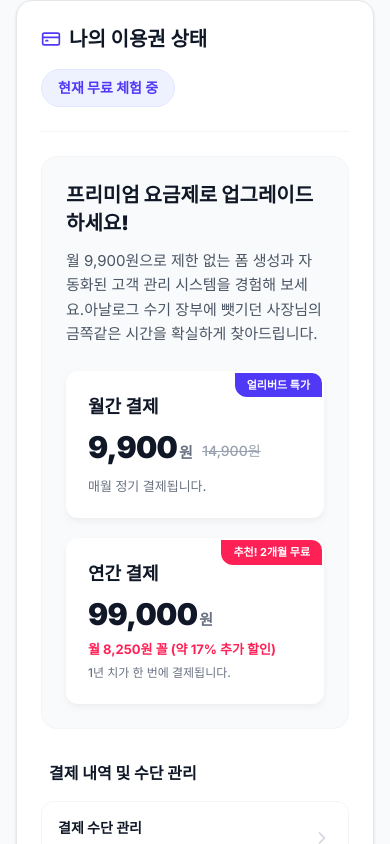
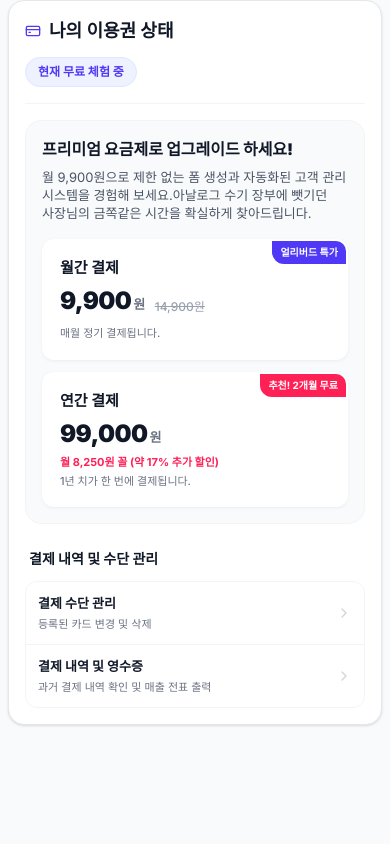
Before and after one commit to hannune-s/ssakdaform, a Next.js app: page /subscription in a window 390 px wide. Shown: the top 844 px of the page. Built offline with nearby package versions, Linux system fonts and the light colour scheme.

Commit message:
style: 구독 및 결제 관리 페이지 모바일 최적화 (패딩, 폰트 사이즈 등 여백 축소)

```diff
--- a/src/app/subscription/page.tsx
+++ b/src/app/subscription/page.tsx
@@ -4,73 +4,74 @@ import { CreditCard, ChevronRight } from 'lucide-react';
 
 export default function SubscriptionPage() {
   return (
-    <div className="w-full max-w-4xl mx-auto px-4 animate-in fade-in slide-in-from-bottom-4 duration-500">
+    <div className="w-full max-w-4xl mx-auto px-2 sm:px-4 animate-in fade-in slide-in-from-bottom-4 duration-500 break-keep">
       <div className="bg-white rounded-2xl shadow-sm border border-gray-200 overflow-hidden mb-6">
-        <div className="p-6 md:p-8">
-          <div className="flex flex-col sm:flex-row sm:items-center justify-between mb-6 gap-4 border-b border-gray-100 pb-6">
+        <div className="p-4 sm:p-6 md:p-8">
+
+          <div className="flex flex-col sm:flex-row sm:items-center justify-between mb-4 sm:mb-6 gap-3 sm:gap-4 border-b border-gray-100 pb-4 sm:pb-6">
             <div>
-              <h2 className="text-xl font-bold text-gray-900 flex items-center gap-2">
-                <CreditCard className="w-5 h-5 text-indigo-600" />
+              <h2 className="text-lg sm:text-xl font-bold text-gray-900 flex items-center gap-2">
+                <CreditCard className="w-4 h-4 sm:w-5 sm:h-5 text-indigo-600" />
                 나의 이용권 상태
               </h2>
             </div>
-            <div className="px-4 py-2 bg-indigo-50 text-indigo-600 font-bold text-sm rounded-full inline-flex items-center w-fit border border-indigo-100">
+            <div className="px-3 sm:px-4 py-1.5 sm:py-2 bg-indigo-50 text-indigo-600 font-bold text-xs sm:text-sm rounded-full inline-flex items-center w-fit border border-indigo-100">
               현재 무료 체험 중
             </div>
           </div>
 
-          <div className="bg-gray-50 rounded-2xl p-6 sm:p-8 border border-gray-100 mb-8">
-            <h3 className="text-xl font-black text-gray-900 mb-3">프리미엄 요금제로 업그레이드 하세요!</h3>
-            <p className="text-[15px] text-gray-600 leading-relaxed mb-6">
+          <div className="bg-gray-50 rounded-2xl p-4 sm:p-6 md:p-8 border border-gray-100 mb-6 sm:mb-8">
+            <h3 className="text-base sm:text-xl font-black text-gray-900 mb-2 sm:mb-3">프리미엄 요금제로 업그레이드 하세요!</h3>
+            <p className="text-[13px] sm:text-[15px] text-gray-600 leading-snug sm:leading-relaxed mb-4 sm:mb-6">
               월 9,900원으로 제한 없는 폼 생성과 자동화된 고객 관리 시스템을 경험해 보세요.<br className="hidden sm:block" />
               아날로그 수기 장부에 뺏기던 사장님의 금쪽같은 시간을 확실하게 찾아드립니다.
             </p>
 
-            <div className="grid sm:grid-cols-2 gap-5">
+            <div className="grid sm:grid-cols-2 gap-3 sm:gap-5">
               {/* 월간 결제 버튼 */}
-              <button onClick={() => alert('월간 결제 모듈이 실행됩니다.')} className="relative w-full bg-white border-2 border-transparent shadow-md shadow-gray-200/50 rounded-xl p-5 text-left hover:border-indigo-600 hover:shadow-indigo-100 transition-all group overflow-hidden">
-                <div className="absolute top-0 right-0 bg-indigo-600 text-white text-[11px] font-bold px-3 py-1 rounded-bl-xl">
+              <button onClick={() => alert('월간 결제 모듈이 실행됩니다.')} className="relative w-full bg-white border-2 border-transparent shadow-sm sm:shadow-md shadow-gray-200/50 rounded-xl p-4 sm:p-5 text-left hover:border-indigo-600 hover:shadow-indigo-100 transition-all group overflow-hidden">
+                <div className="absolute top-0 right-0 bg-indigo-600 text-white text-[10px] sm:text-[11px] font-bold px-2 sm:px-3 py-1 rounded-bl-xl">
                   얼리버드 특가
                 </div>
-                <div className="font-bold text-gray-900 mb-2 group-hover:text-indigo-600 transition-colors text-lg">월간 결제</div>
-                <div className="flex items-end gap-1.5 mb-3">
-                  <span className="text-3xl font-black text-gray-900 group-hover:text-indigo-600 transition-colors tracking-tight">9,900<span className="text-[15px] font-bold text-gray-500 ml-0.5">원</span></span>
-                  <span className="text-sm text-gray-400 line-through mb-1 ml-1 font-medium">14,900원</span>
+                <div className="font-bold text-gray-900 mb-1.5 sm:mb-2 group-hover:text-indigo-600 transition-colors text-[15px] sm:text-lg">월간 결제</div>
+                <div className="flex items-end gap-1.5 mb-2 sm:mb-3">
+                  <span className="text-2xl sm:text-3xl font-black text-gray-900 group-hover:text-indigo-600 transition-colors tracking-tight">9,900<span className="text-[13px] sm:text-[15px] font-bold text-gray-500 ml-0.5">원</span></span>
+                  <span className="text-xs sm:text-sm text-gray-400 line-through mb-0.5 sm:mb-1 ml-1 font-medium">14,900원</span>
                 </div>
-                <div className="text-[13px] text-gray-500 font-medium">매월 정기 결제됩니다.</div>
+                <div className="text-[11px] sm:text-[13px] text-gray-500 font-medium">매월 정기 결제됩니다.</div>
               </button>
 
               {/* 연간 결제 버튼 */}
-              <button onClick={() => alert('연간 결제 모듈이 실행됩니다.')} className="relative w-full bg-white border-2 border-transparent shadow-md shadow-gray-200/50 rounded-xl p-5 text-left hover:border-indigo-600 hover:shadow-indigo-100 transition-all group overflow-hidden">
-                <div className="absolute top-0 right-0 bg-rose-500 text-white text-[11px] font-bold px-3 py-1 rounded-bl-xl">
+              <button onClick={() => alert('연간 결제 모듈이 실행됩니다.')} className="relative w-full bg-white border-2 border-transparent shadow-sm sm:shadow-md shadow-gray-200/50 rounded-xl p-4 sm:p-5 text-left hover:border-indigo-600 hover:shadow-indigo-100 transition-all group overflow-hidden">
+                <div className="absolute top-0 right-0 bg-rose-500 text-white text-[10px] sm:text-[11px] font-bold px-2 sm:px-3 py-1 rounded-bl-xl">
                   추천! 2개월 무료
                 </div>
-                <div className="font-bold text-gray-900 mb-2 group-hover:text-indigo-600 transition-colors text-lg">연간 결제</div>
-                <div className="flex items-end gap-1.5 mb-2">
-                  <span className="text-3xl font-black text-gray-900 group-hover:text-indigo-600 transition-colors tracking-tight">99,000<span className="text-[15px] font-bold text-gray-500 ml-0.5">원</span></span>
+                <div className="font-bold text-gray-900 mb-1.5 sm:mb-2 group-hover:text-indigo-600 transition-colors text-[15px] sm:text-lg">연간 결제</div>
+                <div className="flex items-end gap-1.5 mb-1 sm:mb-2">
+                  <span className="text-2xl sm:text-3xl font-black text-gray-900 group-hover:text-indigo-600 transition-colors tracking-tight">99,000<span className="text-[13px] sm:text-[15px] font-bold text-gray-500 ml-0.5">원</span></span>
                 </div>
-                <div className="text-[13px] text-rose-500 font-bold mb-1">월 8,250원 꼴 (약 17% 추가 할인)</div>
-                <div className="text-[12px] text-gray-500 font-medium">1년 치가 한 번에 결제됩니다.</div>
+                <div className="text-[11px] sm:text-[13px] text-rose-500 font-bold mb-0.5 sm:mb-1">월 8,250원 꼴 (약 17% 추가 할인)</div>
+                <div className="text-[11px] sm:text-[12px] text-gray-500 font-medium">1년 치가 한 번에 결제됩니다.</div>
               </button>
             </div>
           </div>
 
           <div>
-            <h3 className="font-bold text-gray-900 mb-4 px-2">결제 내역 및 수단 관리</h3>
+            <h3 className="font-bold text-gray-900 mb-3 sm:mb-4 px-1 sm:px-2 text-[14px] sm:text-base">결제 내역 및 수단 관리</h3>
             <div className="border border-gray-100 rounded-xl divide-y divide-gray-100">
-              <button className="w-full flex items-center justify-between p-4 hover:bg-gray-50 transition-colors rounded-t-xl group text-left">
+              <button className="w-full flex items-center justify-between p-3 sm:p-4 hover:bg-gray-50 transition-colors rounded-t-xl group text-left">
                 <div>
-                  <div className="font-bold text-gray-900 text-sm mb-1">결제 수단 관리</div>
-                  <div className="text-xs text-gray-500">등록된 카드 변경 및 삭제</div>
+                  <div className="font-bold text-gray-900 text-[13px] sm:text-sm mb-0.5 sm:mb-1">결제 수단 관리</div>
+                  <div className="text-[11px] sm:text-xs text-gray-500">등록된 카드 변경 및 삭제</div>
                 </div>
-                <ChevronRight className="w-5 h-5 text-gray-300 group-hover:text-gray-500 transition-colors" />
+                <ChevronRight className="w-4 h-4 sm:w-5 sm:h-5 text-gray-300 group-hover:text-gray-500 transition-colors" />
               </button>
-              <button className="w-full flex items-center justify-between p-4 hover:bg-gray-50 transition-colors rounded-b-xl group text-left">
+              <button className="w-full flex items-center justify-between p-3 sm:p-4 hover:bg-gray-50 transition-colors rounded-b-xl group text-left">
                 <div>
-                  <div className="font-bold text-gray-900 text-sm mb-1">결제 내역 및 영수증</div>
-                  <div className="text-xs text-gray-500">과거 결제 내역 확인 및 매출 전표 출력</div>
+                  <div className="font-bold text-gray-900 text-[13px] sm:text-sm mb-0.5 sm:mb-1">결제 내역 및 영수증</div>
+                  <div className="text-[11px] sm:text-xs text-gray-500">과거 결제 내역 확인 및 매출 전표 출력</div>
                 </div>
-                <ChevronRight className="w-5 h-5 text-gray-300 group-hover:text-gray-500 transition-colors" />
+                <ChevronRight className="w-4 h-4 sm:w-5 sm:h-5 text-gray-300 group-hover:text-gray-500 transition-colors" />
               </button>
             </div>
           </div>
```
